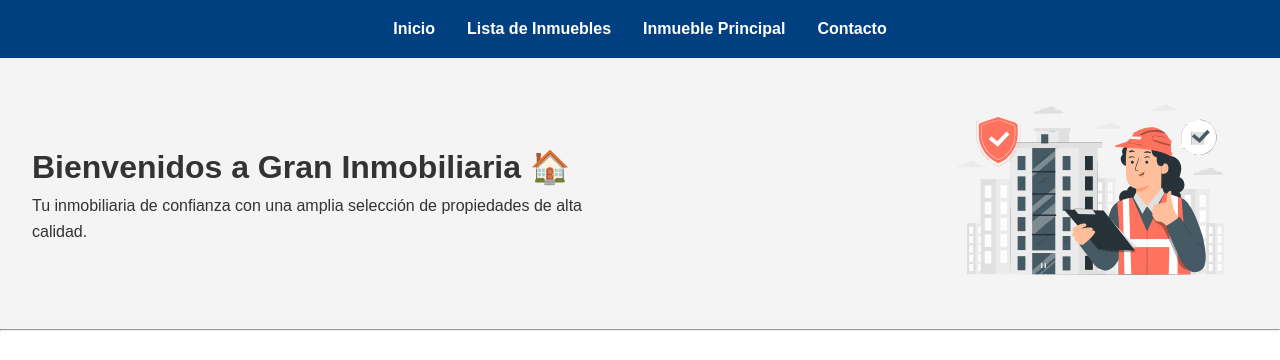
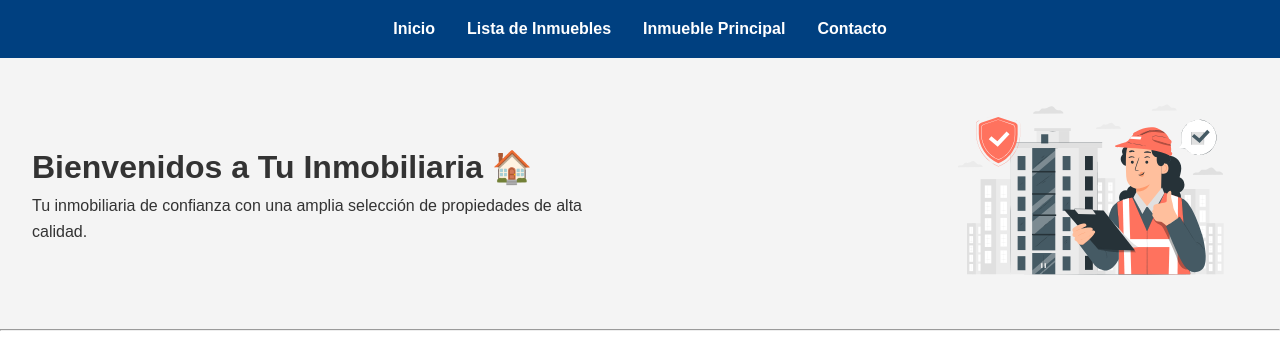
Before and after one commit to janroge/ClaseGit, a plain HTML site: page index.html in a window 1280 px wide. Shown: the top 360 px of the page. Drawn offline with Linux system fonts and the light colour scheme; files whose address does not match are found by name.

Commit message:
Cambio de nombre

```diff
--- a/index.html
+++ b/index.html
@@ -84,7 +84,7 @@
     <!-- Encabezado -->
     <header id="inicio" class="header">
       <div class="header-content">
-        <h1>Bienvenidos a Gran Inmobiliaria 🏠</h1>
+        <h1>Bienvenidos a Tu Inmobiliaria 🏠</h1>
         <p>
           Tu inmobiliaria de confianza con una amplia selección de propiedades
           de alta calidad.
```
